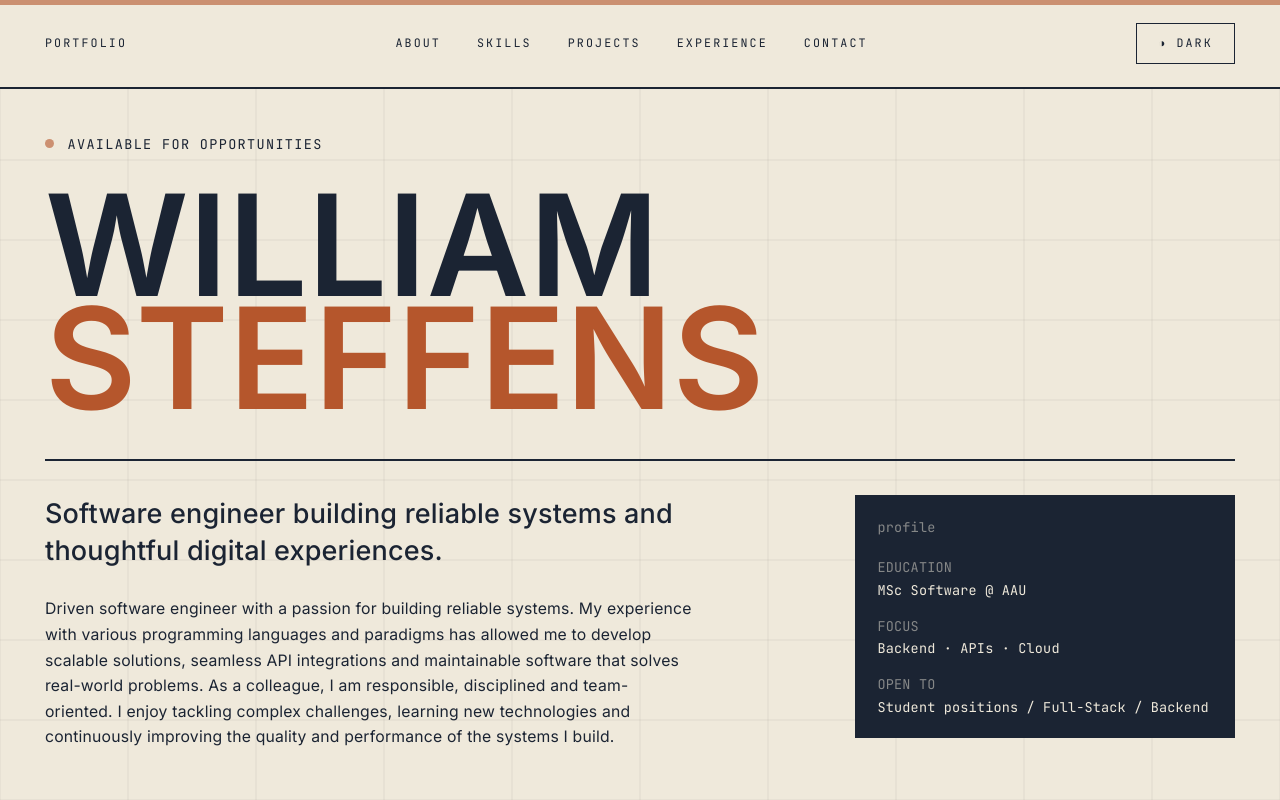
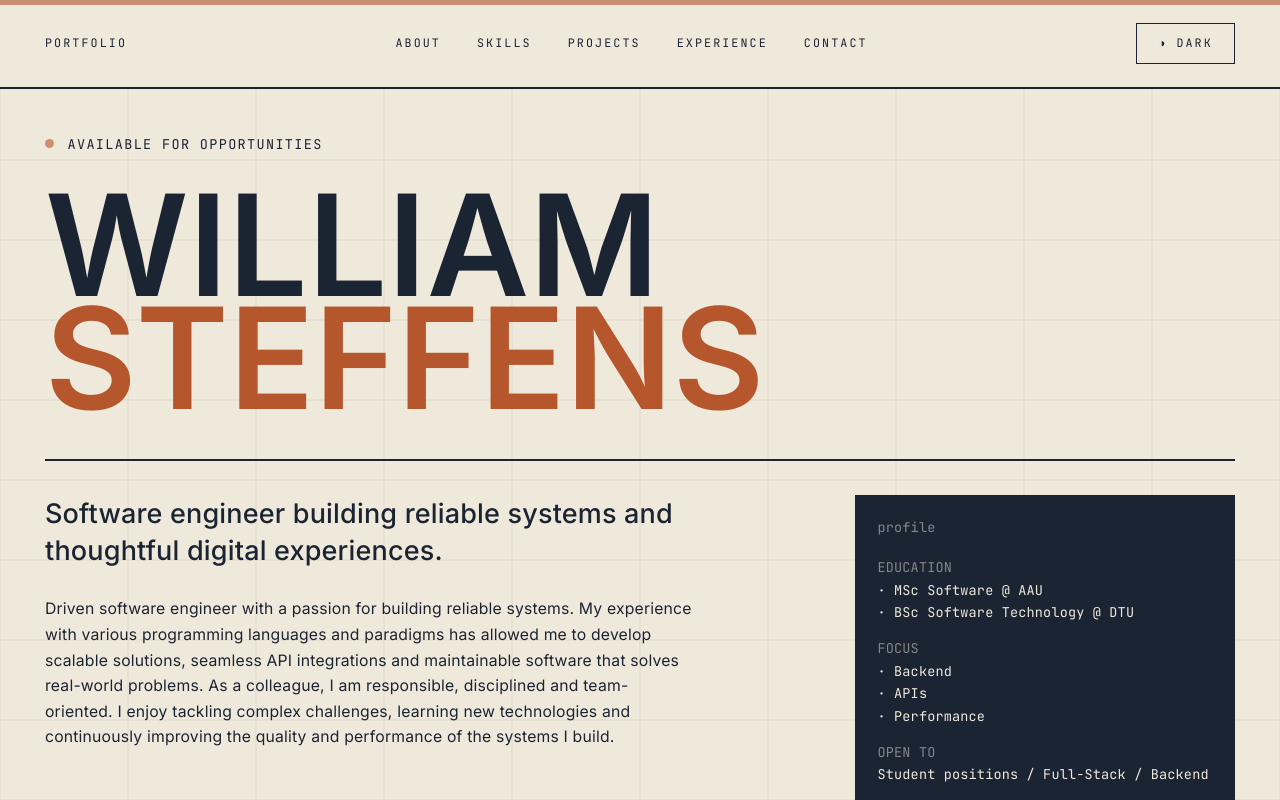
Before and after one commit to williamsteffens/portfolio, a React (Vite) app: page / in a window 1280 px wide. Built offline with nearby package versions, Linux system fonts and the light colour scheme.

Commit message:
Update education and focus sections in Hero component

```diff
--- a/src/sections/Hero.jsx
+++ b/src/sections/Hero.jsx
@@ -70,13 +70,20 @@ const Hero = () => {
                         <div className="space-y-4">
                             <div>
                                 <p className="text-paper/50">EDUCATION</p>
-                                <p className="mt-1">MSc Software @ AAU</p>
+                                <p className="mt-1">· MSc Software @ AAU</p>
+                                <p className="mt-1">· BSc Software Technology @ DTU</p>
                             </div>
 
                             <div>
                                 <p className="text-paper/50">FOCUS</p>
                                 <p className="mt-1">
-                                    Backend · APIs · Cloud
+                                    · Backend
+                                </p>
+                                <p className="mt-1">
+                                    · APIs
+                                </p>
+                                <p className="mt-1">
+                                    · Performance
                                 </p>
                             </div>
 
```
